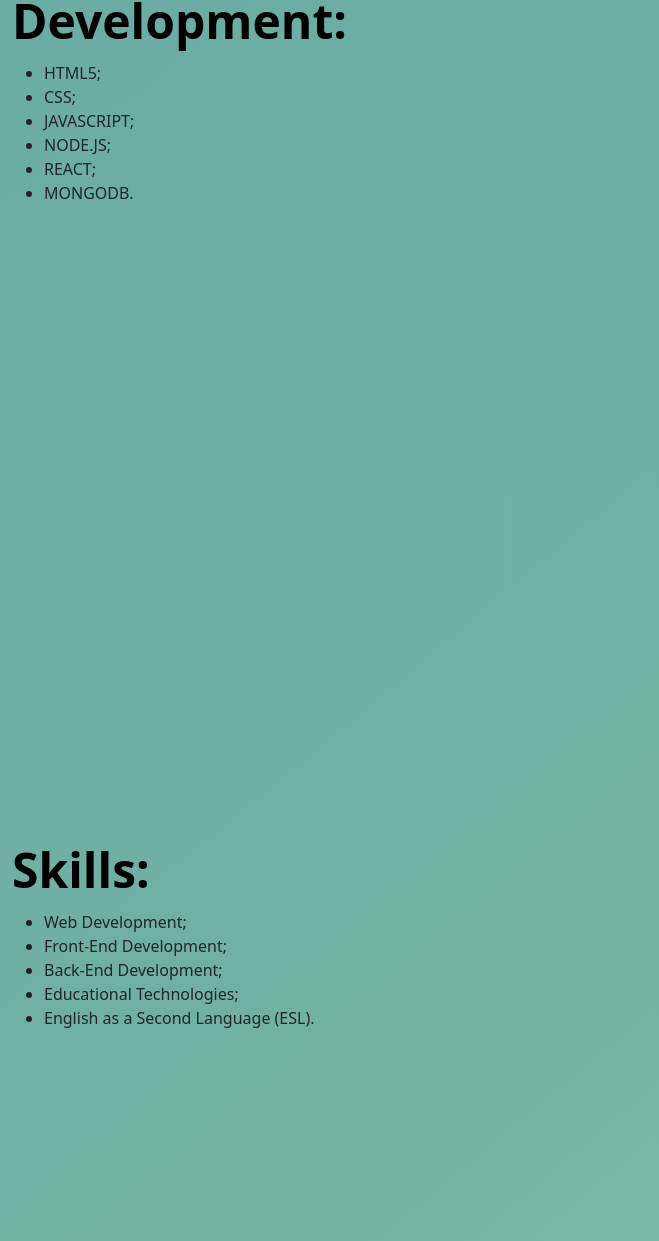
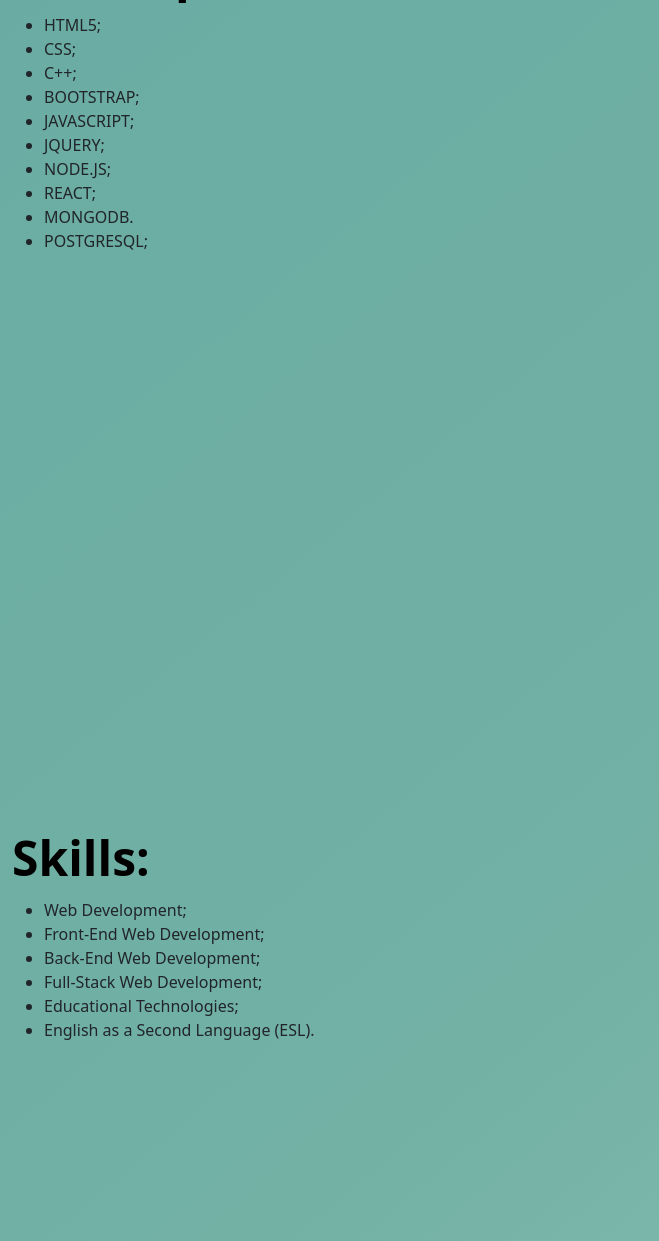
Before and after one commit to LucianaBritoDev/Personal-Site, a plain HTML site: page index.html in a window 1280 px wide. Shown: the part 2699-3940 px from the top of the page, 0-659 px from the left. Drawn offline with nearby package versions, Linux system fonts and the light colour scheme.

Commit message:
Update index.html

```diff
--- a/index.html
+++ b/index.html
@@ -67,10 +67,14 @@
         <ul>
           <li>HTML5;</li>
           <li>CSS;</li>
+          <li>C++;</li>
+          <li>BOOTSTRAP;</li>
           <li>JAVASCRIPT;</li>
+          <li>JQUERY;</li>
           <li>NODE.JS;</li>
           <li>REACT;</li>
           <li>MONGODB.</li>
+          <li>POSTGRESQL;</li>
         </ul>
         <p class="lead" _msttexthash="47325317" _msthash="18"></p>
         <div class="d-grid gap-2 d-md-flex justify-content-md-start">
@@ -88,8 +92,9 @@
         <h3 class="display-5 fw-bold text-body-emphasis lh-1 mb-3" _msttexthash="1590264" _msthash="17">Skills:</h3>
         <ul>
           <li>Web Development;</li>
-          <li>Front-End Development;</li>
-          <li>Back-End Development;</li>
+          <li>Front-End Web Development;</li>
+          <li>Back-End Web Development;</li>
+          <li>Full-Stack Web Development;</li>
           <li>Educational Technologies;</li>
           <li>English as a Second Language (ESL).</li>
         </ul>
@@ -131,7 +136,7 @@
             Aug 2018 - Apr 2023.
             Parnaíba, Piauí, Brazil.
             Skills: Elementary and high school. Education. Remote learning;</li>
-          <li>English Teacher at Teacher Luciana Brito (Self-employed - remote learning)
+          <li>English Teacher and Text Reviewer at Teacher Luciana Brito (Self-employed - remote learning)
             Jan 2022 - present moment.
             Parnaíba, Piauí, Brazil.
             Private (online) English lessons for the levels: beginner, basic and intermediate.
```
